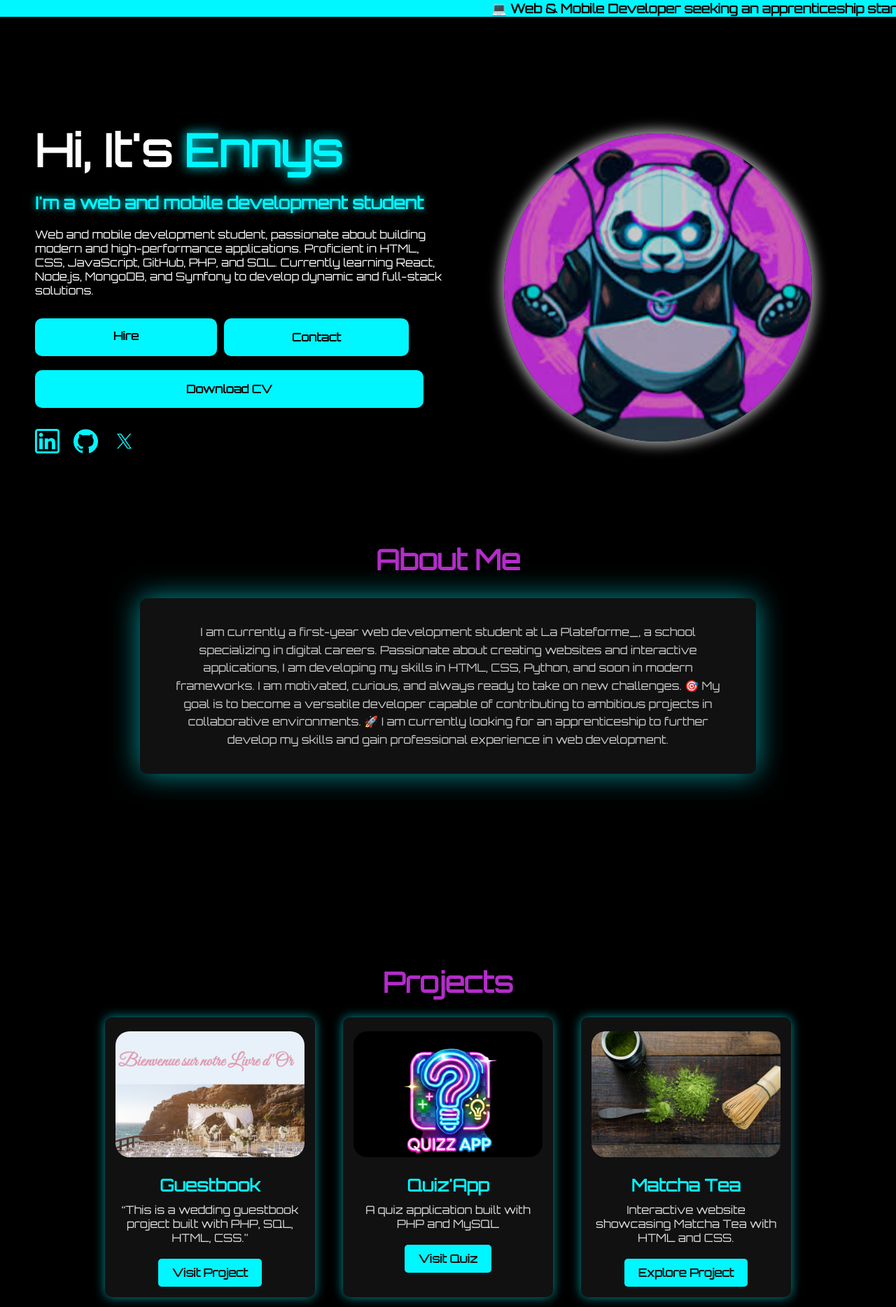
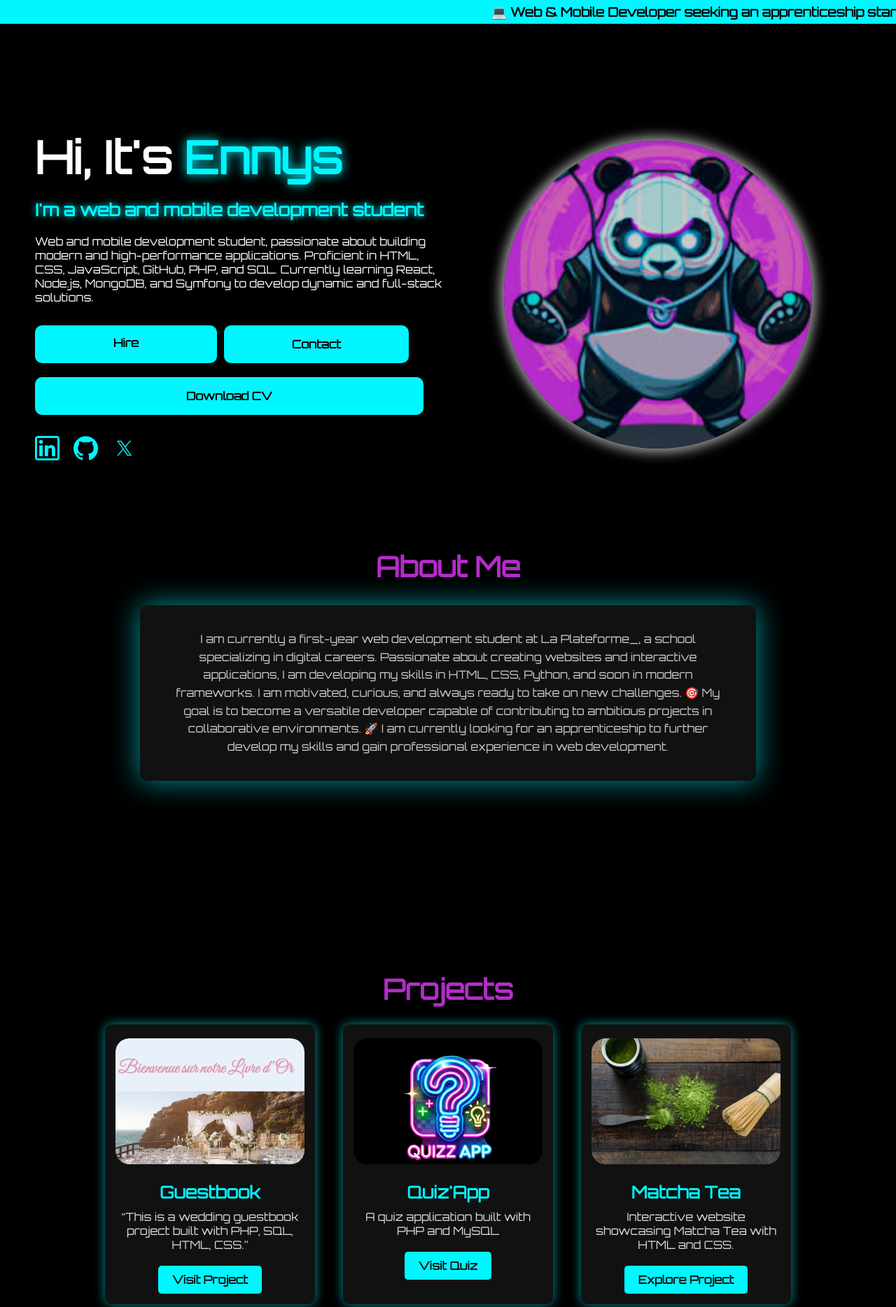
Before and after one commit to ennys-hammoud/porfolio-ennys, a PHP site: page / in a window 1280 px wide. Shown: the part 67-1935 px from the top of the page at 70% size. Run offline with PHP 8.4, Linux system fonts and the light colour scheme.

Commit message:
modifif css

```diff
--- a/portfolio.css
+++ b/portfolio.css
@@ -21,7 +21,7 @@ section {
 section {
     margin: 100px 0; /* Ajoute un espace de 100px au-dessus et en dessous */
     padding: 20px; /* Ajoute de l'espace interne si nécessaire */
-    scroll-margin-top: 70px; /* Ajuste le défilement pour compenser un header fixe */
+    scroll-margin-top: 53px; /* Ajuste le défilement pour compenser un header fixe */
 }
 
 
@@ -82,7 +82,7 @@ nav ul li a:hover {
     white-space: nowrap;
     display: flex;
     align-items: center; /* Centre verticalement */
-    height: 24px; /* Ajuste la hauteur en fonction du texte */
+    height: 34px; /* Ajuste la hauteur en fonction du texte */
 }
 
 .marquee-text {
```
